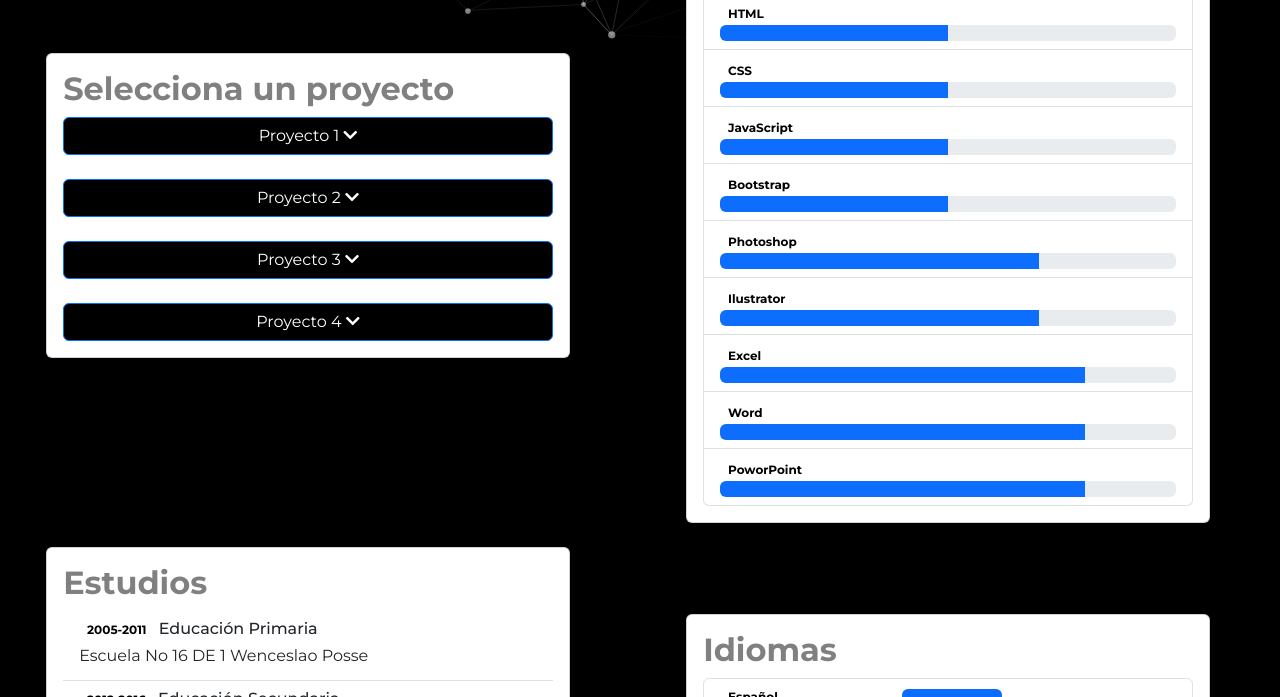
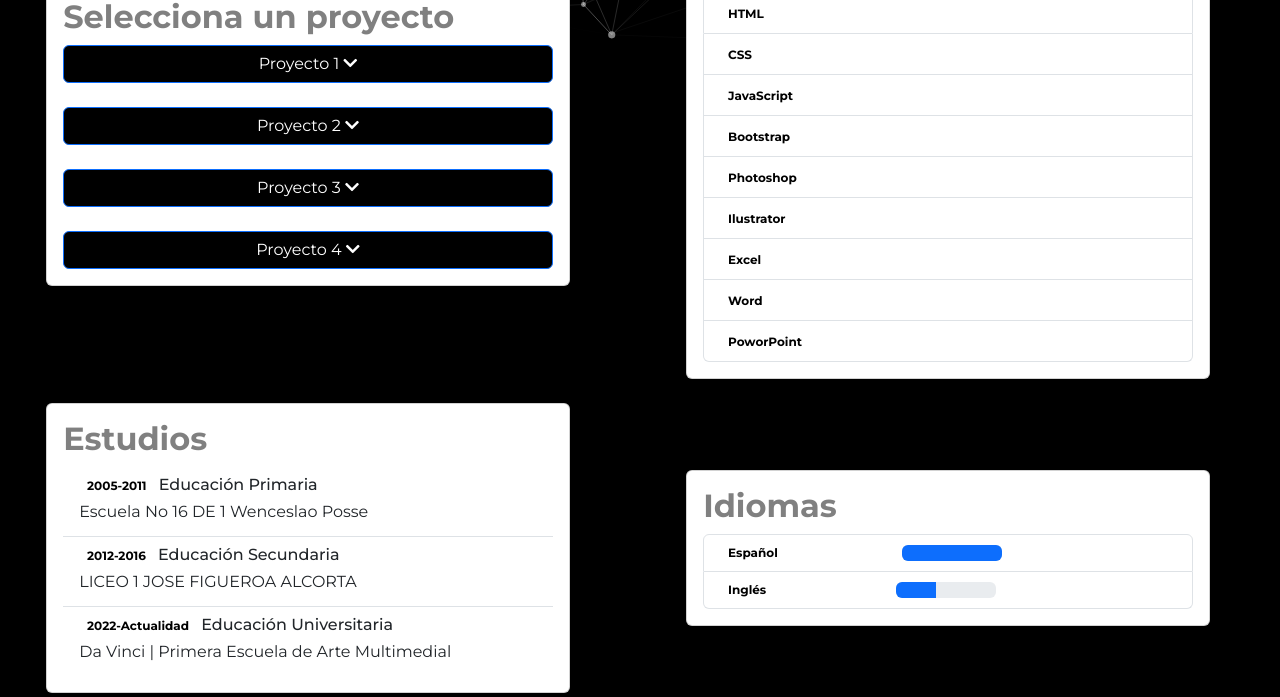
Before and after one commit to LeoRie99/Portfolio, a plain HTML site: page index.html in a window 1280 px wide. Shown: the part 754-1451 px from the top of the page. Drawn offline with nearby package versions, Linux system fonts and the light colour scheme; animation ran at ten frames a second; a web font is replaced by a local one.

Commit message:
Update index.html

```diff
--- a/index.html
+++ b/index.html
@@ -111,57 +111,30 @@
     <ul class="list-group">
       <li class="list-group-item">
         <span class="badge badge-primary">HTML</span>
-        <div class="progress">
-          <div class="progress-bar" role="progressbar" style="width: 50%" aria-valuenow="50" aria-valuemin="0" aria-valuemax="100"></div>
-        </div>
       </li>
       <li class="list-group-item">
         <span class="badge badge-primary">CSS</span>
-        <div class="progress">
-          <div class="progress-bar" role="progressbar" style="width: 50%" aria-valuenow="50" aria-valuemin="0" aria-valuemax="100"></div>
-        </div>
       </li>
       <li class="list-group-item">
         <span class="badge badge-primary">JavaScript</span>
-        <div class="progress">
-          <div class="progress-bar" role="progressbar" style="width: 50%" aria-valuenow="50" aria-valuemin="0" aria-valuemax="100"></div>
-        </div>
       </li>
       <li class="list-group-item">
         <span class="badge badge-primary">Bootstrap</span>
-        <div class="progress">
-          <div class="progress-bar" role="progressbar" style="width: 50%" aria-valuenow="50" aria-valuemin="0" aria-valuemax="100"></div>
-        </div>
       </li>
       <li class="list-group-item">
         <span class="badge badge-primary">Photoshop</span>
-        <div class="progress">
-          <div class="progress-bar" role="progressbar" style="width: 70%" aria-valuenow="70" aria-valuemin="0" aria-valuemax="100"></div>
-        </div>
       </li>
       <li class="list-group-item">
         <span class="badge badge-primary">Ilustrator</span>
-        <div class="progress">
-          <div class="progress-bar" role="progressbar" style="width: 70%" aria-valuenow="70" aria-valuemin="0" aria-valuemax="100"></div>
-        </div>
       </li>
       <li class="list-group-item">
         <span class="badge badge-primary">Excel</span>
-        <div class="progress">
-          <div class="progress-bar" role="progressbar" style="width: 80%" aria-valuenow="80" aria-valuemin="0" aria-valuemax="100"></div>
-        </div>
       </li>
       <li class="list-group-item">
         <span class="badge badge-primary">Word</span>
-        <div class="progress">
-          <div class="progress-bar" role="progressbar" style="width: 80%" aria-valuenow="80" aria-valuemin="0" aria-valuemax="100"></div>
-        </div>
       </li>
       <li class="list-group-item">
         <span class="badge badge-primary">PoworPoint</span>
-        <div class="progress">
-          <div class="progress-bar" role="progressbar" style="width: 80%" aria-valuenow="80" aria-valuemin="0" aria-valuemax="100"></div>
-        </div>
       </li>
 
     </ul>
```
